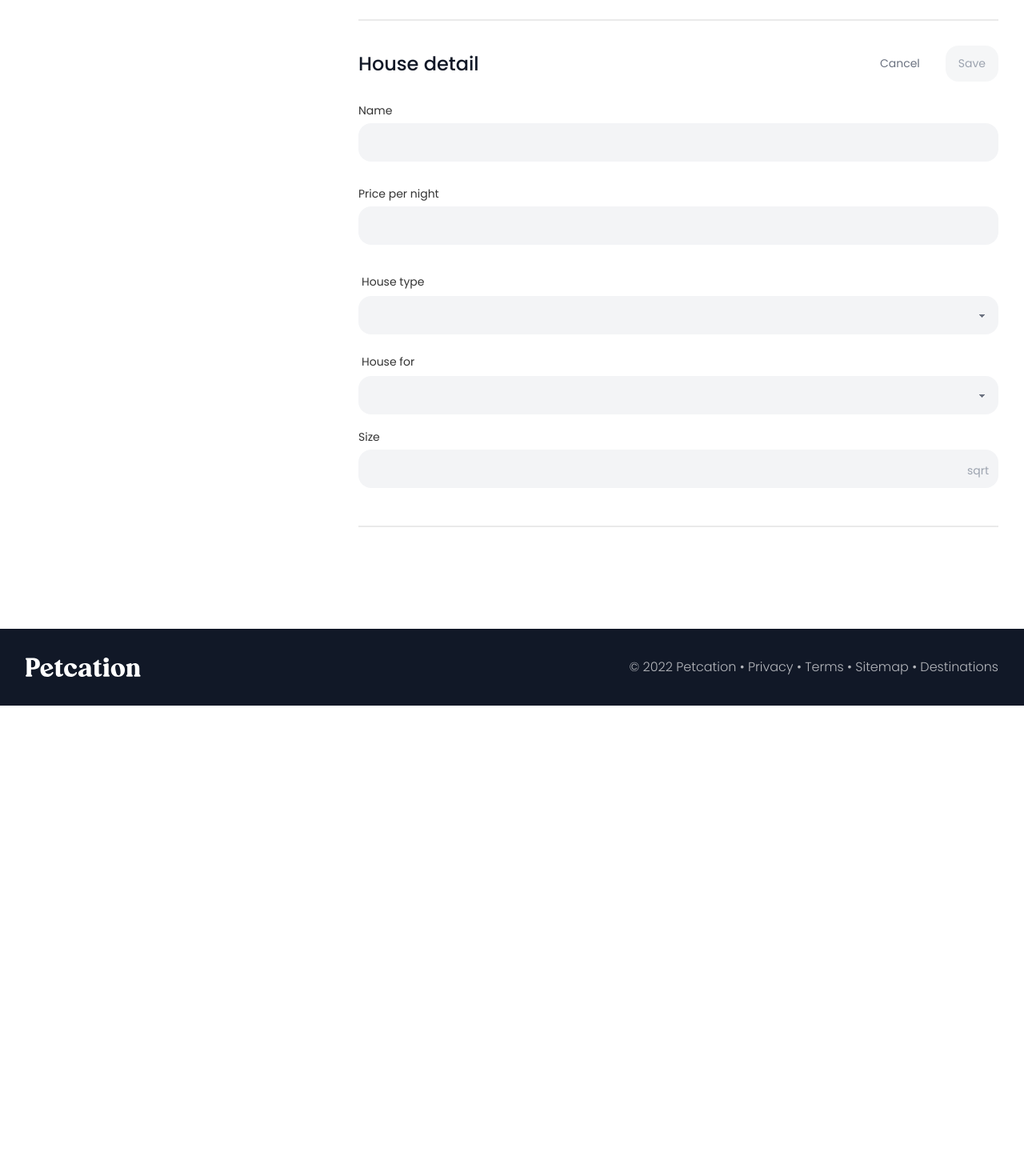
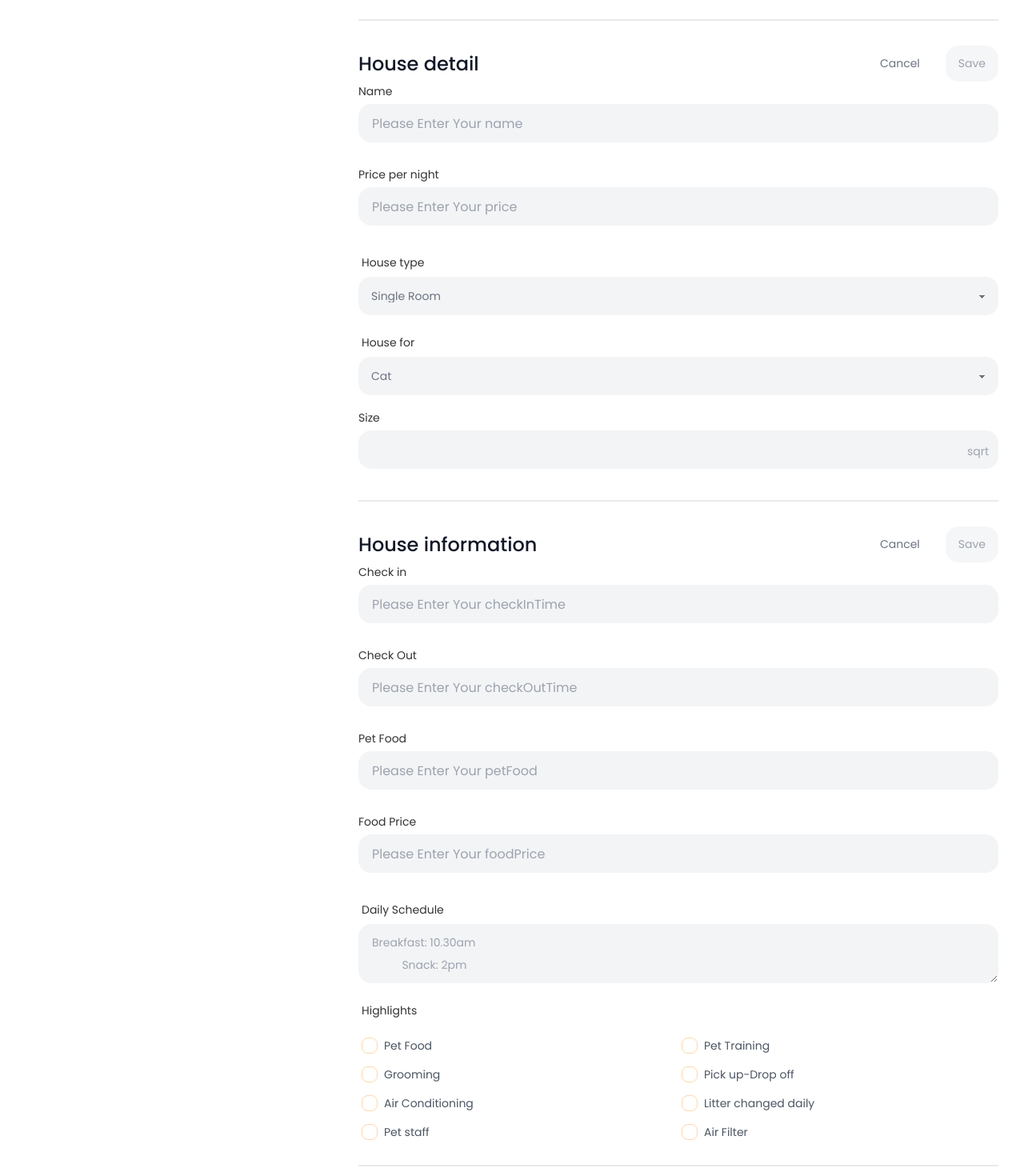
Before and after one commit to MinkNanta/petcation, a React (Create React App) app: page /house/detail in a window 1280 px wide. Shown: the part 1260-2730 px from the top of the page at 80% size. Before the commit the page ends 2142 px from the top, so only its background shows below. Built offline with nearby package versions, Linux system fonts and the light colour scheme; no server answers.

Commit message:
fix input

```diff
--- a/src/api/house.js
+++ b/src/api/house.js
@@ -2,6 +2,7 @@ import axios from '../config/axios';
 
 export const getAllHouse = () => axios.get('/allHouses');
 export const getHouseById = (id) => axios.get(`/allHouses/${id}`);
+export const getHouseByUserId = () => axios.get(`/houses/user`);
 
 // export const getAllPost = () => axios.get("/users/posts");
 
--- a/src/common/Checkbox.js
+++ b/src/common/Checkbox.js
@@ -1,6 +1,13 @@
-import React from "react";
+import React from 'react';
 
-export default function Checkbox({ title, onChange, value }) {
+export default function Checkbox({
+  title,
+  onChange,
+  onClick,
+  value,
+  name,
+  checked,
+}) {
   return (
     <div className="form-control">
       <label className="label cursor-pointer gap-2">
@@ -8,7 +15,10 @@ export default function Checkbox({ title, onChange, value }) {
           type="checkbox"
           className="checkbox checkbox-secondary w-5 h-5 rounded-1"
           onChange={onChange}
-          value={value}
+          onClick={onClick}
+          // value={value}
+          name={name}
+          checked={checked}
         />
         <span className="label-text text-left w-full text-gray-600">
           {title}
--- a/src/common/Input.js
+++ b/src/common/Input.js
@@ -9,6 +9,8 @@ export default function Input({
   value,
   type,
   option,
+  name,
+  // defaultValue,
 }) {
   return (
     <div className="form-control w-full mb-3">
@@ -17,9 +19,15 @@ export default function Input({
         <span className="label-text text-gray-500">{option}</span>
       </label>
       <input
-        value={value}
+        name={name}
+        // defaultValue={defaultValue}
+        defaultValue={value}
         type={type}
-        placeholder={placeholder}
+        placeholder={
+          placeholder
+            ? placeholder
+            : `Please Enter Your ${name ? name : 'This Input'}`
+        }
         className="input"
         onChange={onChange}
       />
--- a/src/common/InputDropdown.js
+++ b/src/common/InputDropdown.js
@@ -1,4 +1,4 @@
-import React, { useState } from "react";
+import React, { useState } from 'react';
 
 export default function InputDropdown({
   label,
@@ -7,6 +7,8 @@ export default function InputDropdown({
   error,
   option,
   children,
+  value,
+  name,
 }) {
   return (
     <div className="form-control w-full">
@@ -14,6 +16,8 @@ export default function InputDropdown({
         <span className="label-text">{label}</span>
       </label>
       <select
+        name={name}
+        value={value}
         className="select select-bordered w-full bg-gray-100 text-gray-500 rounded-2xl border-0 focus:border-0 text-xs font-normal"
         onChange={onChange}
       >
--- a/src/common/InputWithSuffix.js
+++ b/src/common/InputWithSuffix.js
@@ -1,4 +1,4 @@
-import React, { useState } from "react";
+import React, { useState } from 'react';
 
 export default function InputWithSuffix({
   label,
@@ -10,6 +10,7 @@ export default function InputWithSuffix({
   type,
   option,
   suffix,
+  name,
 }) {
   return (
     <div className="form-control w-full ">
@@ -19,7 +20,8 @@ export default function InputWithSuffix({
       </label>
       <div className="relative">
         <input
-          value={value}
+          name={name}
+          defaultValue={value}
           type={type}
           placeholder={placeholder}
           className="input"
--- a/src/common/Textarea.js
+++ b/src/common/Textarea.js
@@ -1,12 +1,22 @@
-import React, { useState } from "react";
+import React, { useState } from 'react';
 
-export default function Input({ label, onChange, placeholder, errMsg, error }) {
+export default function Input({
+  label,
+  onChange,
+  placeholder,
+  errMsg,
+  error,
+  name,
+  value,
+}) {
   return (
     <div className="form-control w-full">
       <label className="label">
         <span className="label-text">{label}</span>
       </label>
       <textarea
+        name={name}
+        defaultValue={value}
         className="textarea bg-gray-100 text-gray-500 rounded-2xl "
         placeholder={placeholder}
         onChange={onChange}
--- a/src/components/myhouse/HouseDashboard.js
+++ b/src/components/myhouse/HouseDashboard.js
@@ -1,19 +1,29 @@
-import React, { useState } from 'react';
+import React, { useEffect, useState } from 'react';
 import HouseCard from './components/HouseCard';
 import { HomeIcon, KeyIcon } from '@heroicons/react/outline';
 import { Link } from 'react-router-dom';
 import EmptyState from '../../common/EmtpyState';
 import DashboardMenu from './components/DashboardMenu';
+import { useError } from '../../contexts/ErrorContext';
+import { useHouse } from '../../contexts/HouseContext';
+import { useAuth } from '../../contexts/AuthContext';
 
 export default function HouseDashboard() {
   const [empty, SetEmpty] = useState(true);
-  const [myHouse, SetMyHouse] = useState(false);
+  const { houseByUserID, getHouseByUser } = useHouse();
+  const { user } = useAuth();
+
+  useEffect(() => {
+    getHouseByUser();
+  }, []);
+
+  console.log(houseByUserID);
 
   return (
     <div className="w-full space-y-6 min-h-[60vh]">
       <div>
-        <h4>Hi, Welcome back</h4>
-        {!myHouse ? (
+        <h4>Hi, Welcome back {user?.firstName}</h4>
+        {houseByUserID.length > 0 ? (
           <EmptyState
             title="Become a host"
             description="You don’t have any guests checking out today or tomorrow."
@@ -24,20 +34,20 @@ export default function HouseDashboard() {
               <HouseCard
                 icon={<HomeIcon className="w-6 h-6" />}
                 title="Available"
-                number="9"
+                number={houseByUserID?.price}
                 describe="Room Unit"
                 color="bg-[#D0E9FD]"
               />
               <HouseCard
                 icon={<KeyIcon className="w-6 h-6" />}
                 title="Active"
-                number="9"
+                number={houseByUserID?.price}
                 describe="Room Unit"
                 color="bg-[#FFF8CE]"
               />
             </div>
 
-            <div className="space-y-6">
+            <div className="space-y-6 mt-8">
               <h4>Your reservations</h4>
               <DashboardMenu />
               {empty && (
--- a/src/contexts/HouseContext.js
+++ b/src/contexts/HouseContext.js
@@ -6,7 +6,7 @@ import {
   useState,
 } from 'react';
 import { useParams } from 'react-router-dom';
-import { getAllHouse, getHouseById } from '../api/house';
+import { getAllHouse, getHouseById, getHouseByUserId } from '../api/house';
 import { ErrorContext, useError } from './ErrorContext';
 
 const HouseContext = createContext();
@@ -15,6 +15,7 @@ function HouseContextProvider({ children }) {
   const { error, setError } = useError();
   const [house, setHouse] = useState([]);
   const [houseById, setHouseById] = useState([]);
+  const [houseByUserID, setHouseByUserID] = useState([]);
 
   // const { id } = useParams();
 
@@ -32,14 +33,27 @@ function HouseContextProvider({ children }) {
   }, []);
 
   const getHouse = async (id) => {
-    const houseById = await getHouseById(id);
-    setHouseById(houseById.data);
+    try {
+      const houseById = await getHouseById(id);
+      setHouseById(houseById.data);
+    } catch (error) {
+      setError(error.massage);
+    }
   };
 
-  console.log(houseById);
+  const getHouseByUser = async () => {
+    try {
+      const houseById = await getHouseByUserId();
+      setHouseByUserID(houseById.data);
+    } catch (error) {
+      setError(error.massage);
+    }
+  };
 
   return (
-    <HouseContext.Provider value={{ house, houseById, getHouse }}>
+    <HouseContext.Provider
+      value={{ house, houseById, getHouse, houseByUserID, getHouseByUser }}
+    >
       {children}
     </HouseContext.Provider>
   );
--- a/src/pages/HouseDetail.js
+++ b/src/pages/HouseDetail.js
@@ -1,13 +1,72 @@
-import React from "react";
+import React, { useEffect, useState } from 'react';
 
-import detail from "../assets/mockup/MOCK_DATA_HOUSE_DETAIL.json";
-import Input from "../common/Input";
-import InputDropdown from "../common/InputDropdown";
-import InputWithSuffix from "../common/InputWithSuffix";
-import TitleHeder from "../common/TitleHeder";
-import ProfileDetails from "../components/profile/ProfileDetails";
+import detail from '../assets/mockup/MOCK_DATA_HOUSE_DETAIL.json';
+import Checkbox from '../common/Checkbox';
+import Input from '../common/Input';
+import InputDropdown from '../common/InputDropdown';
+import InputWithSuffix from '../common/InputWithSuffix';
+import Textarea from '../common/Textarea';
+import TitleHeder from '../common/TitleHeder';
+import ProfileDetails from '../components/profile/ProfileDetails';
+import { useAuth } from '../contexts/AuthContext';
+import { useHouse } from '../contexts/HouseContext';
 
 export default function HouseDetail() {
+  const [empty, SetEmpty] = useState(true);
+  const { houseByUserID, getHouseByUser } = useHouse();
+  const { user } = useAuth();
+
+  const [houseDetail, setHouseDetail] = useState(
+    {},
+
+    // {
+    //   name: 'HappyCat',
+    //   price: 320,
+    //   type: 'CAPSULE',
+    //   petType: 'CAT',
+    //   foodPrice: 120,
+    //   limit: 9,
+    //   checkInTime: 'test',
+    //   checkOutTime: 'test',
+    //   petFood: 'Petdegree',
+    //   dailySchedule: 'test',
+    //   image:
+    //     'https://images.unsplash.com/photo-1488015795646-7e22a773d72a?ixlib=rb-1.2.1&ixid=MnwxMjA3fDB8MHxwaG90by1yZWxhdGVkfDl8fHxlbnwwfHx8fA%3D%3D&auto=format&fit=crop&w=700&q=60',
+    //   isPetFood: true,
+    //   isGrooming: true,
+    //   isAirCondition: true,
+    //   isPetStaff: true,
+    //   isPetTraining: true,
+    //   isPickupDropOff: true,
+    //   isLitterChangedDaily: true,
+    //   isAirFilter: true,
+    //   status: 'OPEN',
+    // },
+  );
+
+  useEffect(() => {
+    getHouseByUser();
+  }, []);
+
+  useEffect(() => {
+    setHouseDetail(houseByUserID);
+  }, [houseByUserID]);
+
+  const handleChangeInput = (event) => {
+    const values = { ...houseDetail };
+    values[event.target.name] = event.target.value;
+    setHouseDetail(values);
+  };
+
+  const handleCheckBox = (event) => {
+    const values = { ...houseDetail };
+    values[event.target.name] = event.target.checked;
+    setHouseDetail(values);
+  };
+
+  console.log('data', houseByUserID);
+  console.log(houseDetail);
+
   return (
     <div className="space-y-6">
       <div className="space-y-2">
@@ -85,60 +144,165 @@ export default function HouseDetail() {
       </div>
       <div className="divider"></div>
 
+      {/* House detail*/}
+      <div>
         <TitleHeder title="House detail">
           <button className="btn-text">Cancel</button>
           <button className="btn-small">Save</button>
         </TitleHeder>
         <div className="gap-y-5">
           <Input
+            value={houseDetail?.name}
+            name="name"
             label="Name"
-          option=""
-          onChange={(e) => {
-            // setZipCode(e.target.value);
-          }}
-          placeholder=""
+            onChange={(event) => handleChangeInput(event)}
             errMsg="Error Massage"
             error={false}
           />
           <Input
+            value={houseDetail?.price}
+            name="price"
             label="Price per night"
-          onChange={(e) => {
-            // setAddress(e.target.value);
-          }}
-          placeholder=""
+            onChange={(event) => handleChangeInput(event)}
             errMsg="Error Massage"
             error={false}
           />
+
           <InputDropdown
+            name="type"
             label="House type"
-          onChange={(e) => {
-            // setAddress(e.target.value);
-          }}
-          placeholder=""
+            value={houseDetail?.type}
+            onChange={(event) => handleChangeInput(event)}
+            errMsg="Error Massage"
+            error={false}
+          >
+            <option value="SINGLE_ROOM">Single Room</option>
+            <option value="CAPSULE">Capsule</option>
+            <option value="CAGE">Cage</option>
+          </InputDropdown>
+          <InputDropdown
+            name="petType"
+            label="House for"
+            value={houseDetail?.petType}
+            onChange={(event) => handleChangeInput(event)}
+            errMsg="Error Massage"
+            error={false}
+          >
+            <option value="CAT">Cat</option>
+            <option value="DOG">Dog</option>
+          </InputDropdown>
+
+          <InputWithSuffix
+            name="size"
+            type="number"
+            suffix="sqrt"
+            label="Size"
+            value={houseDetail?.size}
+            onChange={(event) => handleChangeInput(event)}
             errMsg="Error Massage"
             error={false}
           />
-        <InputDropdown
-          label="House for"
-          onChange={(e) => {
-            // setAddress(e.target.value);
-          }}
-          placeholder=""
+          <div className="divider"></div>
+        </div>
+      </div>
+
+      {/* House information */}
+      <div>
+        <TitleHeder title="House information">
+          <button className="btn-text">Cancel</button>
+          <button className="btn-small">Save</button>
+        </TitleHeder>
+        <div className="gap-y-5">
+          <Input
+            value={houseDetail?.checkInTime}
+            name="checkInTime"
+            label="Check in"
+            onChange={(event) => handleChangeInput(event)}
             errMsg="Error Massage"
             error={false}
           />
-        <InputWithSuffix
-          suffix="sqrt"
-          label="Size"
-          onChange={(e) => {
-            // setAddress(e.target.value);
-          }}
-          placeholder=""
+          <Input
+            value={houseDetail?.checkOutTime}
+            name="checkOutTime"
+            label="Check Out"
+            onChange={(event) => handleChangeInput(event)}
             errMsg="Error Massage"
             error={false}
           />
+
+          <Input
+            name="petFood"
+            label="Pet Food"
+            value={houseDetail?.petFood}
+            onChange={(event) => handleChangeInput(event)}
+            errMsg="Error Massage"
+            error={false}
+          />
+          <Input
+            name="foodPrice"
+            label="Food Price"
+            value={houseDetail?.foodPrice}
+            onChange={(event) => handleChangeInput(event)}
+            errMsg="Error Massage"
+            error={false}
+          />
+          <Textarea
+            name="dailySchedule"
+            label="Daily Schedule"
+            value={houseDetail?.dailySchedule}
+            placeholder="Breakfast: 10.30am
+          Snack: 2pm
+          Dinner: 6pm
+          Playtime: 11.30am till 5.30pm"
+            onChange={(event) => handleChangeInput(event)}
+            errMsg="Error Massage"
+            error={false}
+          />
+
+          {/* Highlights */}
+          <div>
+            <label className="label">
+              <span className="label-text">Highlights</span>
+            </label>
+            <div className="grid grid-cols-2 mt-2">
+              <div>
+                <Checkbox
+                  name="isPetFood"
+                  title="Pet Food"
+                  checked={houseDetail?.isPetFood}
+                  onChange={(event) => handleCheckBox(event)}
+                />
+                <Checkbox
+                  name="isGrooming"
+                  title="Grooming"
+                  checked={houseDetail?.isGrooming}
+                  onChange={(event) => handleCheckBox(event)}
+                />
+                <Checkbox
+                  name="isAirCondition"
+                  title="Air Conditioning"
+                  checked={houseDetail?.isAirCondition}
+                  onChange={(event) => handleCheckBox(event)}
+                />
+                <Checkbox
+                  name="isPetStaff"
+                  title="Pet staff"
+                  checked={houseDetail?.isPetStaff}
+                  onChange={(event) => handleCheckBox(event)}
+                />
               </div>
+              <div>
+                <Checkbox title="Pet Training" value="checked1" />
+                <Checkbox title="Pick up-Drop off" value="checked1" />
+                <Checkbox title="Litter changed daily" value="checked1" />
+                <Checkbox title="Air Filter" value="checked1" />
+              </div>
+            </div>
+          </div>
+
           <div className="divider"></div>
+        </div>
+      </div>
     </div>
   );
 }
```
Lines whose indentation alone changed are shown as unchanged.
